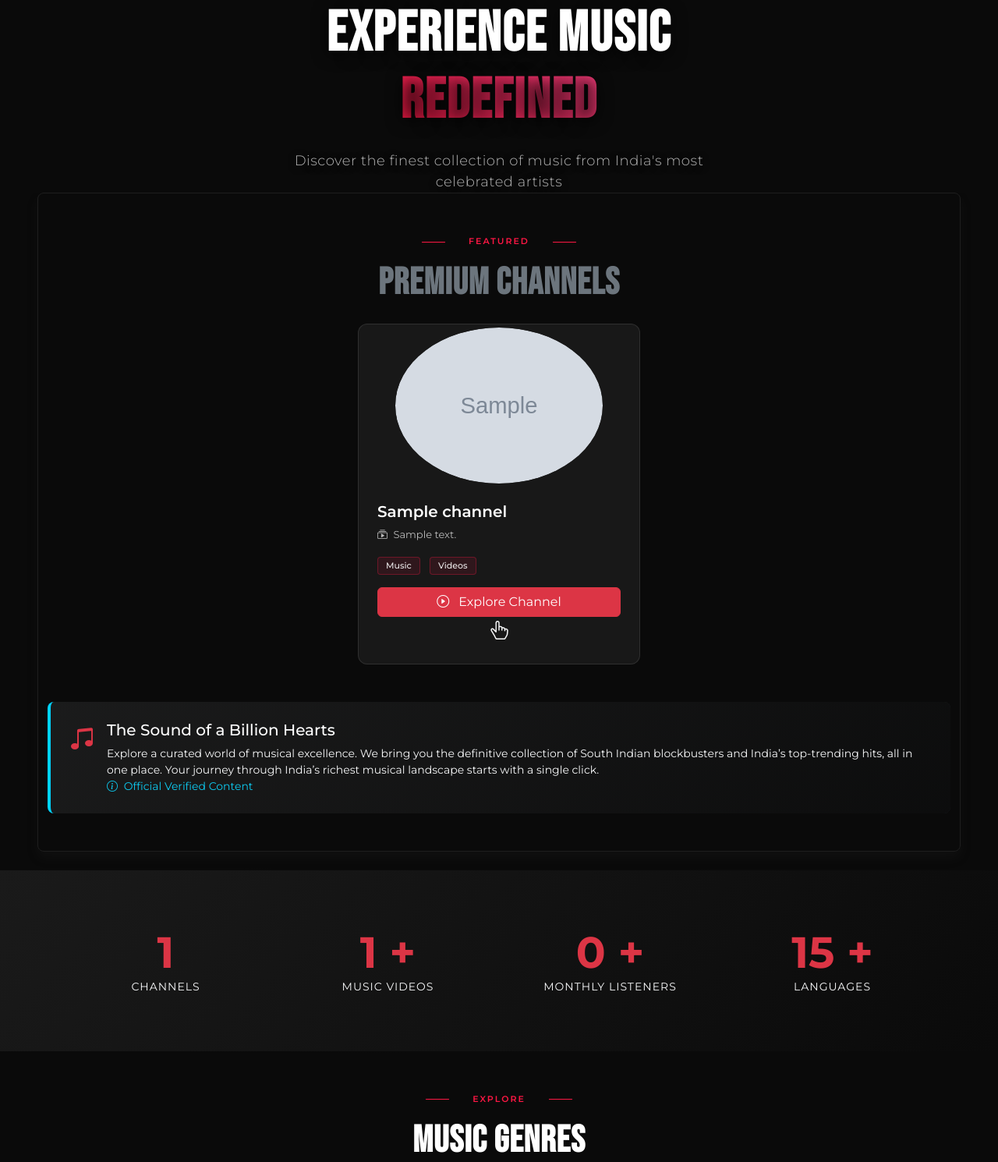
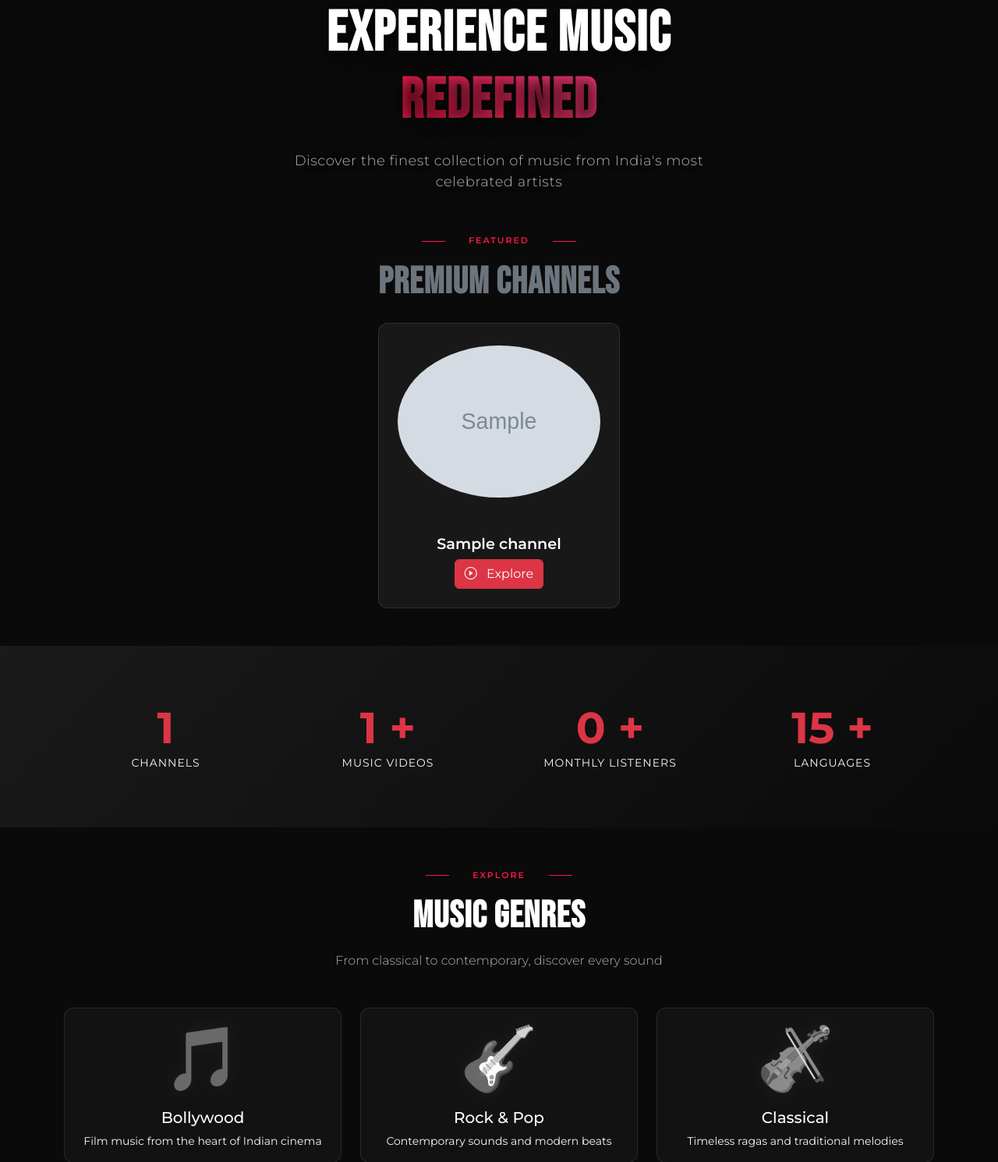
Before and after one commit to kishorehitter/Sonymusic, a Django app: page / in a window 1280 px wide. Shown: the part 603-2093 px from the top of the page at 78% size. Run offline with Django 5.2, Linux system fonts and the light colour scheme; tables that the repository leaves empty hold one stand-in row (values such as "Sample post"); grey boxes marked "Sample" are stand-in pictures; some libraries are stand-ins or nearby versions.

```diff
--- a/sonyApp/templates/sonyApp/webpage/home.html
+++ b/sonyApp/templates/sonyApp/webpage/home.html
@@ -171,11 +171,11 @@
 </section>
 
 <!-- Featured Channels Section -->
-<section class="featured-section mx-1 mx-md-5 rounded-3 py-5 mb-4" id="channels">
+<section class="featured-section mx-0 py-5 overflow-x-hidden" id="channels">
 
 
 
-    <div class="container-fluid">
+    <div class="container-fluid px-1">
         <div class="row">
             <div class="col-12 text-center mb-2">
                 <span class="section-label d-inline-block mb-3">Featured</span>
@@ -186,11 +186,11 @@
         </div>
 
 
-        <div class="row g-4 justify-content-evenly mx-auto">
+        <div class="row justify-content-evenly mx-auto">
             {% for channel in channels %}
-            <div class="col-12 col-md-4">
-                <div class="card channel-card h-100">
-                    <div class="channel-thumbnail mt-1 position-relative mx-auto rounded-circle">
+            <div class="col-6 col-md-3 px-1">
+                <div class="card channel-card h-auto">
+                    <div class="channel-thumbnail mt-1 position-relative mx-auto rounded-circle p-4">
                         {% if channel.thumbnail_url %}
                         <img src="{{ channel.thumbnail_url }}" alt="{{ channel.name }}" class="w-100 h-100 rounded-circle justify-content-center">
                         {% else %}
@@ -206,13 +206,13 @@
 
                     </div>
 
-                    <div class="card-body channel-info">
-                        <h3 class="card-title h5 mb-2">{{ channel.name }}</h3>
-                        <p class="channel-meta text-light small mb-3">
+                    <div class="card-body channel-info px-0 px-md-1 text-center">
+                        <h3 class="card-title h6 mb-2">{{ channel.name }}</h3>
+                        <!-- <p class="channel-meta text-light small mb-3">
                             <i class="bi bi-collection-play me-1"></i> {{ channel.description|truncatechars:60|default:"Official Sony Music Channel" }}
-                        </p>
+                        </p> -->
 
-                        <div class="channel-tags mb-3">
+                        <!-- <div class="channel-tags mb-3">
                             {% if channel.channel_id == 'sonymusicindia' %}
                             <span class="badge tag me-2">Bollywood</span>
                             <span class="badge tag">Hindi</span>
@@ -224,11 +224,12 @@
                             <span class="badge tag me-2">Music</span>
                             <span class="badge tag">Videos</span>
                             {% endif %}
+                        </div> -->
+                        <div class="col-12 text-center">
+                            <a href="{% url 'channel_detail' channel.channel_id %}" class="btn btn-danger ">
+                                <i class="bi bi-play-circle me-2"></i> Explore
+                            </a>
                         </div>
-
-                        <a href="{% url 'channel_detail' channel.channel_id %}" class="btn btn-danger w-100">
-                            <i class="bi bi-play-circle me-2"></i> Explore Channel
-                        </a>
 
                         <!-- <div class="mt-2 text-start px-5">
                             <small class="text-light opacity-75">
@@ -236,9 +237,9 @@
                                 Enjoy unlimited access to music videos, shorts, and exclusive content from India's finest artists!
                             </small>
                         </div> -->
-                        <div class="text-center">
+                        <!-- <div class="text-center">
                             <i class="bi bi-hand-index-thumb fs-4 text-light text-center"></i>
-                        </div>
+                        </div> -->
 
                     </div>
                 </div>
@@ -252,27 +253,7 @@
             {% endfor %}
         </div>
 
-        <div class="row mt-5">
-            <div class="col-12">
-                <div class="info-box p-4 rounded-3 bg-dark">
-                    <div class="d-flex align-items-start">
-                        <div class="me-3">
-                            <i class="bi bi-music-note-beamed text-danger fs-2"></i>
-                        </div>
-                        <div>
-                            <h5 class="text-white mb-2">The Sound of a Billion Hearts</h5>
-                            <p class="text-light mb-0 small">
-                                Explore a curated world of musical excellence. We bring you the definitive collection of South Indian blockbusters and India’s top-trending hits, all in one place. Your journey through India’s richest musical landscape starts with a single click.
-                                <br>
-                                <span class="text-info"><i class="bi bi-info-circle me-1"></i>
-                                    Official Verified Content
-                                </span>
-                            </p>
-                        </div>
-                    </div>
-                </div>
-            </div>
-        </div>
+
     </div>
 </section>
 
@@ -386,6 +367,28 @@
     </div>
 </section>
 
+ <div class="container row my-5 mx-auto">
+    <div class="col-12">
+        <div class="info-box p-4 rounded-3 bg-dark">
+            <div class="d-flex align-items-start">
+                <div class="me-3">
+                    <i class="bi bi-music-note-beamed text-danger fs-2"></i>
+                </div>
+                <div>
+                    <h5 class="text-white mb-2">The Sound of a Billion Hearts</h5>
+                    <p class="text-light mb-0 small">
+                        Explore a curated world of musical excellence. We bring you the definitive collection of South Indian blockbusters and India’s top-trending hits, all in one place. Your journey through India’s richest musical landscape starts with a single click.
+                        <br>
+                        <span class="text-info"><i class="bi bi-info-circle me-1"></i>
+                            Official Verified Content
+                        </span>
+                    </p>
+                </div>
+            </div>
+        </div>
+    </div>
+</div>
+
 {% include 'sonyApp/inc/footer.html' %}
 
 
--- a/sonyApp/urls.py
+++ b/sonyApp/urls.py
@@ -27,6 +27,7 @@ urlpatterns = [
     # Auto-fetch endpoints
     path('api/auto-fetch/', views.auto_fetch_videos, name='auto_fetch_videos'),
     path('api/health/', views.health_check, name='health_check'),
-    path('api/manual-fetch/', views.manual_fetch, name='manual_fetch'),
+    path('api/fetch-all/', views.fetch_all_channel_videos, name='fetch_all_channel'),
+    path('api/fetch-all-channels/', views.fetch_all_videos, name='fetch_all_channels'),
 
 ]
--- a/sonyApp/views.py
+++ b/sonyApp/views.py
@@ -539,47 +539,73 @@ def health_check(request):
 
 
 # ────────────────────────────────────────────────────────────────
-# Manual Trigger (For Testing)
+# full fetch all channel videos
 # ────────────────────────────────────────────────────────────────
 
 @csrf_exempt
 @require_http_methods(["GET", "POST"])
-def manual_fetch(request):
-    """
-    Manual trigger for admins (requires Django auth).
+def fetch_all_videos(request):
+    SECRET_TOKEN = settings.AUTO_SYNC_SECRET_TOKEN
+    provided_token = request.GET.get('token')
 
-    URL: https://your-app.onrender.com/api/manual-fetch/
-    """
-
-    # Require authentication
-    if not request.user.is_authenticated or not request.user.is_staff:
-        return JsonResponse({
-            'error': 'Unauthorized',
-            'message': 'Admin access required'
-        }, status=401)
+    if SECRET_TOKEN and provided_token != SECRET_TOKEN:
+        return JsonResponse({'error': 'Unauthorized'}, status=401)
 
     try:
         out = StringIO()
 
-        # Get parameters from request
-        max_videos = request.GET.get('max_videos', '50')
-        days = request.GET.get('days', '7')
-
-        call_command(
-            'fetch_youtube_videos',
-            '--days', days,
-            '--max-videos', max_videos,
-            stdout=out
-        )
+        # Fetch ALL videos for ALL channels
+        call_command('fetch_youtube_videos', '--max-videos', '999999', stdout=out)
 
         return JsonResponse({
             'success': True,
-            'output': out.getvalue(),
-            'timestamp': datetime.now().isoformat()
+            'message': 'Fetched all videos for all channels',
+            'output': out.getvalue()
         })
+    except Exception as e:
+        return JsonResponse({'success': False, 'error': str(e)}, status=500)
 
     except Exception as e:
         return JsonResponse({
             'success': False,
             'error': str(e)
         }, status=500)
+
+
+  # ────────────────────────────────────────────────────────────────
+#  fetch by channel videos
+# ────────────────────────────────────────────────────────────────
+
+
+@csrf_exempt
+@require_http_methods(["GET", "POST"])
+def fetch_all_channel_videos(request):
+    SECRET_TOKEN = settings.AUTO_SYNC_SECRET_TOKEN
+    provided_token = request.GET.get('token')
+
+    if SECRET_TOKEN and provided_token != SECRET_TOKEN:
+        return JsonResponse({'error': 'Unauthorized'}, status=401)
+
+    channel_id = request.GET.get('channel')
+
+    if not channel_id:
+        return JsonResponse({'error': 'channel parameter required'}, status=400)
+
+    try:
+        out = StringIO()
+
+        # Fetch ALL videos for this specific channel
+        call_command(
+            'fetch_youtube_videos',
+            '--channel', channel_id,
+            '--max-videos', '999999',  # ALL videos
+            stdout=out
+        )
+
+        return JsonResponse({
+            'success': True,
+            'message': f'Fetched all videos for channel {channel_id}',
+            'output': out.getvalue()
+        })
+    except Exception as e:
+        return JsonResponse({'success': False, 'error': str(e)}, status=500)
--- a/static/css/style.css
+++ b/static/css/style.css
@@ -541,11 +541,6 @@ html {
     background: var(--bg-black);
 }
 
-.featured-section{
-    border: 0.5px solid rgb(30, 30, 30);
-    box-shadow: 0 8px 16px rgba(70, 70, 70, 0.1);
-}
-
 .section-label {
     font-size: 0.6875rem;
     letter-spacing: 2px;
@@ -602,10 +597,9 @@ html {
 }
 
 .channel-thumbnail {
-    height: 200px;
+
     overflow: hidden;
     position: relative;
-    background: linear-gradient(135deg, #1a1a1a, #2a2a2a);
 }
 
 .channel-thumbnail img {
@@ -682,7 +676,7 @@ html {
 }
 
 .channel-info h3 {
-    font-size: 1.25rem;
+    font-size: 1.2rem;
     font-weight: 600;
     color: var(--text-white);
 }
@@ -1431,6 +1425,11 @@ html {
         padding-left: 10px;
         padding-right: 10px;
     }
+    .channel-info h3 {
+        font-size: 0.95rem;
+        font-weight: 400;
+
+    }
     .search-modal-container {
         max-height: 92vh;
         border-radius: 20px 20px 0 0;
```
